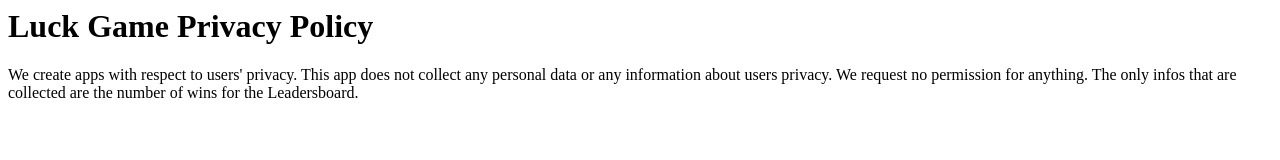
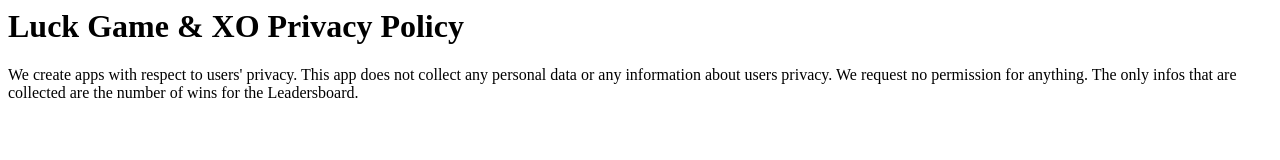
Before and after one commit to arbnorhaxhiu94/Luck-Game-Privacy-Policy, a plain HTML site: page index.html in a window 1280 px wide. Drawn offline with Linux system fonts and the light colour scheme.

Commit message:
Update index.html

```diff
--- a/index.html
+++ b/index.html
@@ -1,2 +1,2 @@
-<h1>Luck Game Privacy Policy </h1>
+<h1>Luck Game & XO Privacy Policy </h1>
 <p>We create apps with respect to users' privacy. This app does not collect any personal data or any information about users privacy. We request no permission for anything. The only infos that are collected are the number of wins for the Leadersboard.</p>
```
